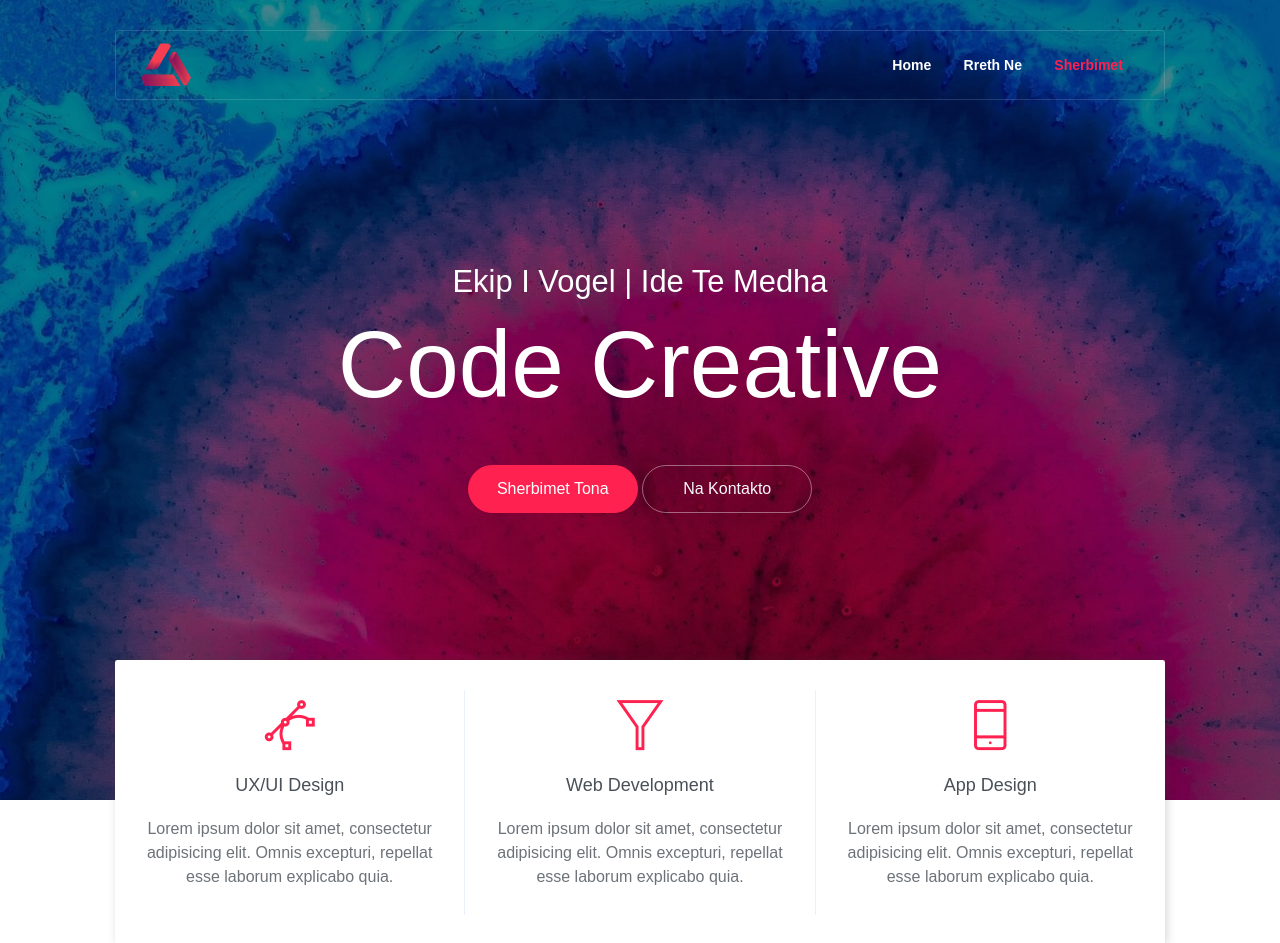
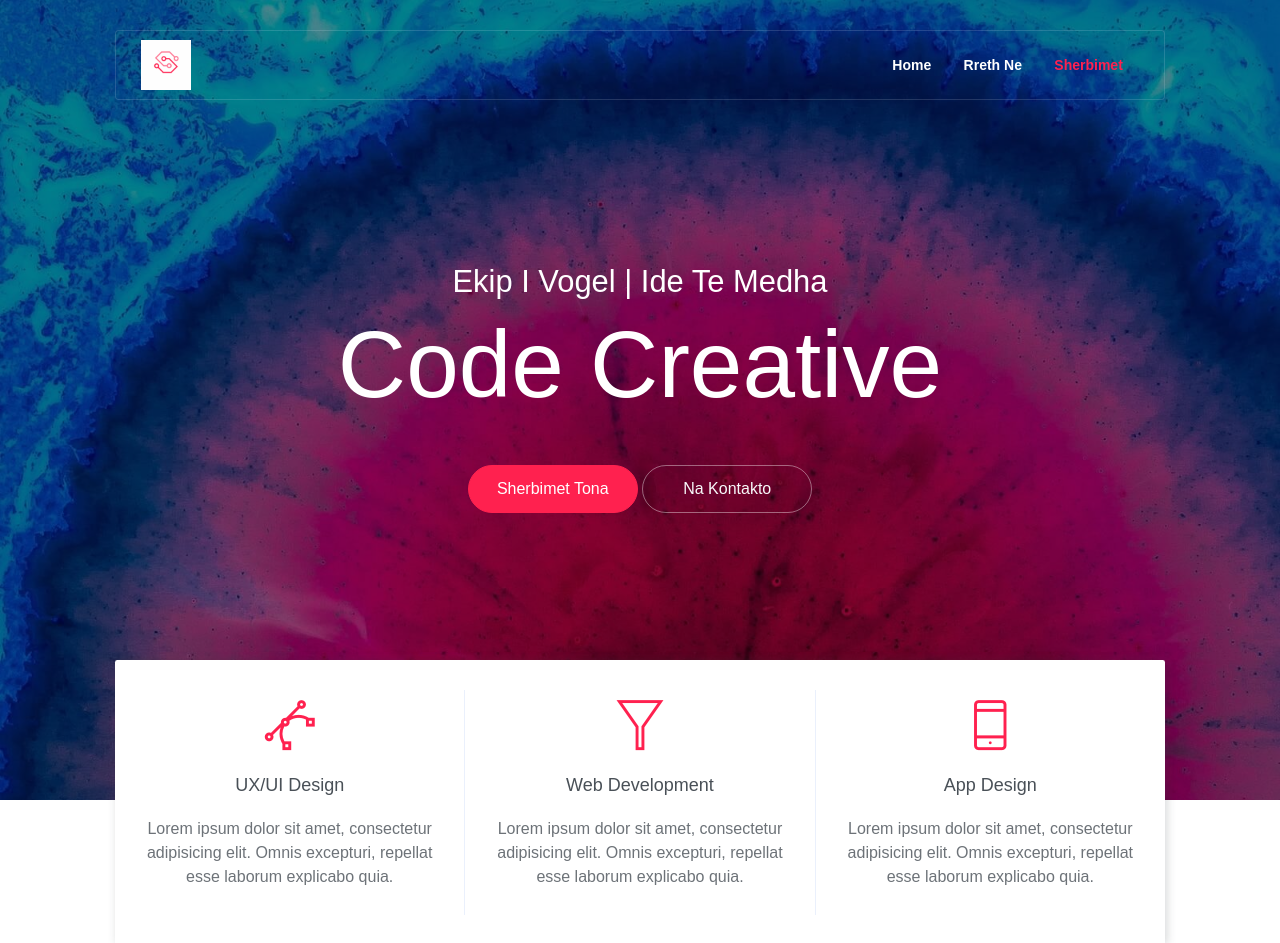
Before and after one commit to hstar1312/chati, a website: page index.html in a window 1280 px wide. Shown: the top 943 px of the page. Drawn offline with Linux system fonts and the light colour scheme.

Commit message:
Update index.html

```diff
--- a/index.html
+++ b/index.html
@@ -20,7 +20,7 @@
     <nav class="navbar custom-navbar navbar-expand-lg navbar-dark" data-spy="affix" data-offset-top="20">
         <div class="container">
             <a class="navbar-brand" href="#">
-                <img src="imgs/logo.png" alt="">
+                <img src="imgs/cc.png" alt="">
             </a>
             <button class="navbar-toggler" type="button" data-toggle="collapse" data-target="#navbarSupportedContent" aria-controls="navbarSupportedContent" aria-expanded="false" aria-label="Toggle navigation">
                 <span></span>
```
